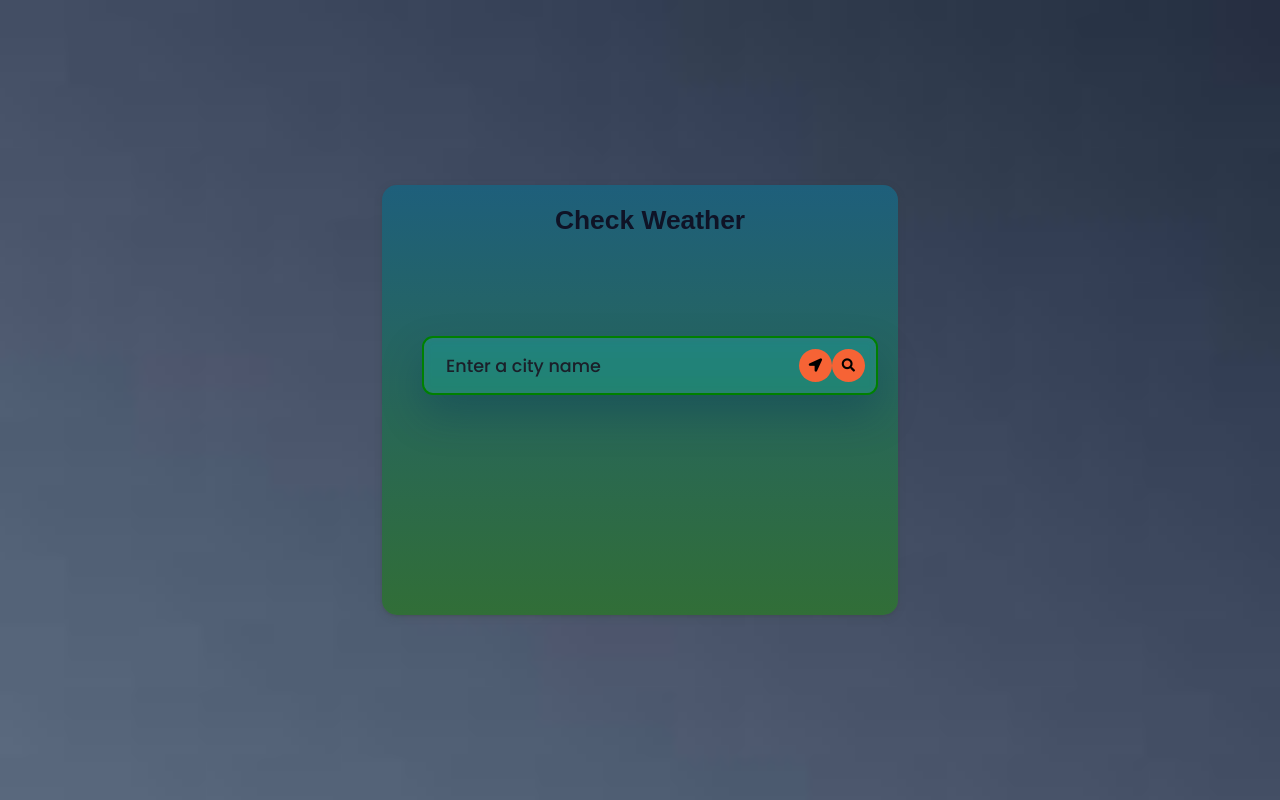
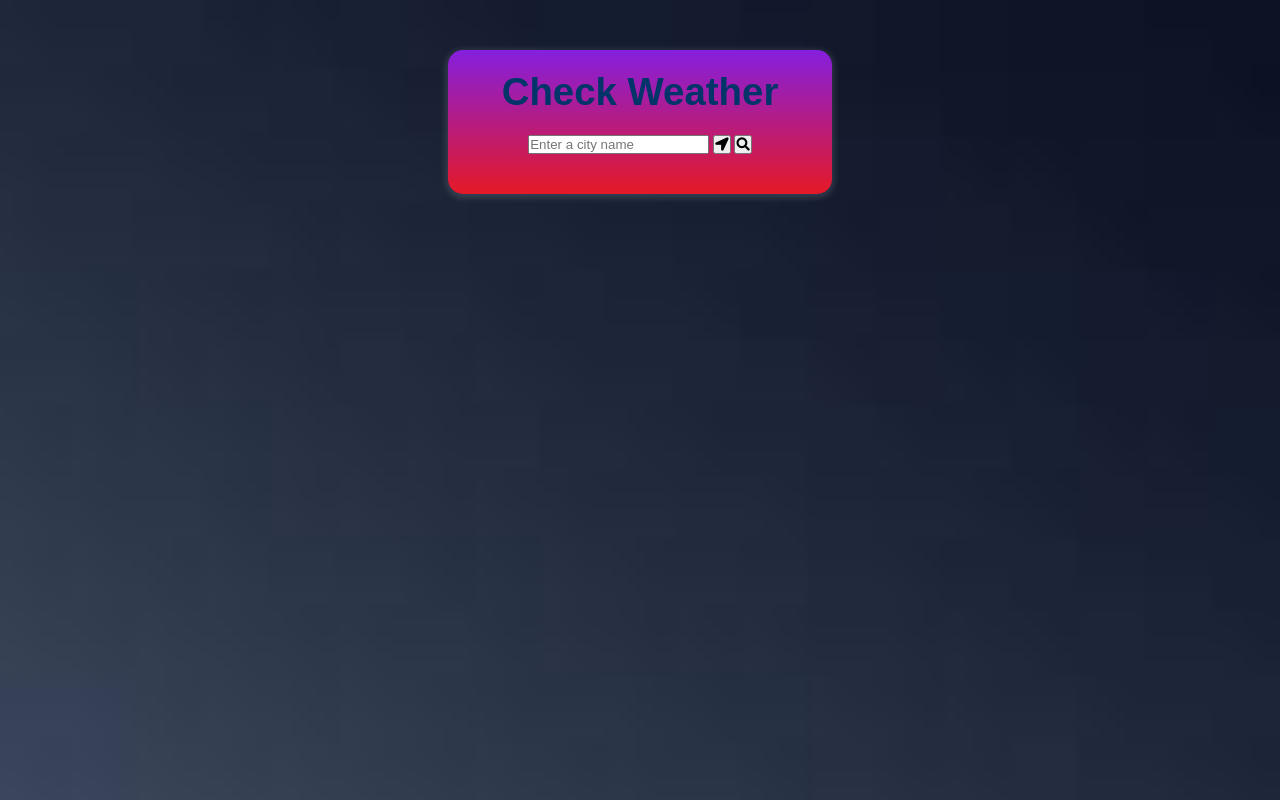
Before and after one commit to shivam-23111/CODE_CLAUSE, a plain HTML site: page index.html in a window 1280 px wide. Drawn offline with Linux system fonts and the light colour scheme; no server answers.

Commit message:
Update style.css

```diff
--- a/style.css
+++ b/style.css
@@ -1,10 +1,5 @@
-/*-----------------  GOOGLE FONTS  -----------------*/
-
-@import url('https://fonts.googleapis.com/css2?family=Poppins:wght@200;300;500;600&display=swap');
-
-/*-----------------  VARIABLES  -----------------*/
-
- :root {
+@import url('https://fonts.googleapis.com/css2?family=Roboto&family=Ubuntu:wght@300&display=swap');
+:root {
     /* Colors */
     --orange-color: rgb(246, 99, 53);
     --dark-color: rgb(27, 31, 41);
@@ -13,58 +8,64 @@
     --box_shadow: rgba(3, 46, 87, 0.3);
 }
 
-html {
-    font-size: 11px;
-    /* Now 1rem = 10px */
-}
-
 * {
+    margin: 0;
+    padding: 0;
     box-sizing: border-box;
-    padding: 0;
-    margin: 0;
-    font-family: 'Poppins', sans-serif;
 }
 
 body {
-    font-family: 'montserrat', sans-serif;
-    background: url('night.jpg');
+    font-family: 'Roboto', sans-serif;
+    background-image: url("night.jpg");
+    min-height: 92vh;
+    overflow: auto;
+    background-repeat: no-repeat;
+    background-position: top center;
     background-size: cover;
-    width: 100%;
-    background-position: center;
-    height: 100vh;
-    display: flex;
-    align-items: center;
-    justify-content: center
 }
 
-.search_box {
-    background: rgba(255, 255, 255, 0.131);
-    display: flex;
-    align-items: center;
-    border-radius: 1rem;
-    padding: 1rem 1rem;
-    backdrop-filter: blur(0.4rem) saturate(180%);
-    box-shadow: 0 1.8rem 3.7rem var(--box_shadow);
-    margin-top: 5rem;
-    text-align: center;
-    border: 2px solid green;
+.header h4 {
+    color: #013468;
+    font-weight: 700;
+    font-size: 2.4rem;
+    font-family: Arial, Helvetica, sans-serif;
 }
 
-.search_box input {
-    background: transparent;
-    flex: 1;
-    border: 0;
-    outline: none;
-    padding: 0 1rem;
-    font-size: 1.6rem;
-    color: var(--dark-color);
+.app-main {
+    min-height: 10vh;
+    width: 30vw;
+    margin: 50px auto;
+    padding: 20px;
+    text-align: center;
+    box-shadow: rgba(21, 66, 100, 0.3) 0px 1px 2px 0px, rgba(247, 247, 247, 0.15) 0px 2px 6px 2px;
+    border-radius: 15px;
+    background: #000000;
+    /* fallback for old browsers */
+    background: -webkit-linear-gradient( to top, #c5c9c6, #012737);
+    /* Chrome 10-25, Safari 5.1-6 */
+    background: linear-gradient( to top, #e51926, #851fde);
+    /* W3C, IE 10+/ Edge, Firefox 16+, Chrome 26+, Opera 12+, Safari 7+ */
 }
 
-.search_box input::placeholder {
-    color: var(--dark-color);
+.app-main>* {
+    margin-bottom: 20px;
 }
 
-.search_box button {
+.input-box {
+    width: 60%;
+    background: azure;
+    color: #e4603a;
+    font-weight: 500;
+    border: none;
+    font-size: 1.7rem;
+    border-radius: 10px;
+    padding: 10px;
+    text-align: center;
+    outline: none;
+    border: none;
+}
+
+.searchInputBox button {
     border: 0;
     border-radius: 50%;
     background: var(--orange-color);
@@ -73,57 +74,22 @@ body {
     height: 3rem;
 }
 
-.search_box .icon {
-    width: 2rem;
-    height: 2rem;
-    padding: 0.5rem;
-    color: var(--dark-color);
-}
-
-.error {
-    margin: 4rem 0 5rem 0;
-    color: var(--dark-color);
-    font-weight: 600;
-    text-transform: uppercase;
-    font-size: 2rem;
-    letter-spacing: 0.1rem;
-}
-
-#show {
-    display: flex;
-    align-items: center;
-    justify-content: center;
-    flex-direction: column;
-}
-
-#show h2 {
-    color: var(--dark-color);
-    text-transform: uppercase;
-    letter-spacing: 0.18rem;
-    font-weight: 600;
-    font-size: 2.6rem;
-    margin: 3rem 0 2rem 0;
-}
-
-.app-main {
-    min-height: 10vh;
-    width: auto;
-    height: auto;
-    margin: 50px auto;
+.weather-body {
+    color: #fff;
     padding: 20px;
-    text-align: center;
-    box-shadow: rgba(60, 64, 67, 0.3) 0px 1px 2px 0px, rgba(60, 64, 67, 0.15) 0px 2px 6px 2px;
-    border-radius: 15px;
-    background: #b115bf;
-    /* fallback for old browsers */
-    background: -webkit-linear-gradient( to top, #1e201e, #215d76);
-    /* Chrome 10-25, Safari 5.1-6 */
-    background: linear-gradient( to top, #316e37, #1e5f7b);
-    /* W3C, IE 10+/ Edge, Firefox 16+, Chrome 26+, Opera 12+, Safari 7+ */
+    line-height: 2rem;
+    border-radius: 10px;
+    background-color: #eff1f3;
+    display: none;
+    background: linear-gradient( to top, #da1e4e, #e4603a);
 }
 
 .location-deatils {
     font-weight: bold;
+}
+
+.weather-status {
+    padding: 20px;
 }
 
 .temp {
@@ -133,11 +99,10 @@ body {
     text-shadow: 2px 4px rgba(0, 0, 0, 0.1);
 }
 
-.header h4 {
-    color: #0f1326;
-    font-weight: 700;
-    font-size: 2.4rem;
-    font-family: Arial, Helvetica, sans-serif;
+.weather {
+    margin-top: 25px;
+    font-size: 2rem;
+    margin-bottom: 10px;
 }
 
 .min-max {
@@ -150,31 +115,21 @@ body {
     padding: 20px;
 }
 
-.app-main>* {
-    margin-bottom: 100px;
-    margin-left: 20px;
-}
-
-.weather-body {
-    color: #fff;
-    padding: 20px;
-    line-height: 2rem;
-    border-radius: 10px;
-    background-color: #eff1f3;
-    display: none;
-    background: linear-gradient( to top, #da1e4e, #e4603a);
-}
-
-.weather-status {
-    padding: 20px;
-}
-
-.weather {
-    margin-top: 25px;
-    font-size: 2rem;
-    margin-bottom: 10px;
+.sun-detail,
+.basic {
+    font-size: 1rem;
 }
 
 #weather-icon {
     color: black;
 }
+
+@media screen and (max-width: 800px) {
+    .app-main {
+        width: 95%;
+        padding: 10px;
+    }
+    body {
+        min-height: 94vh;
+    }
+}
```
